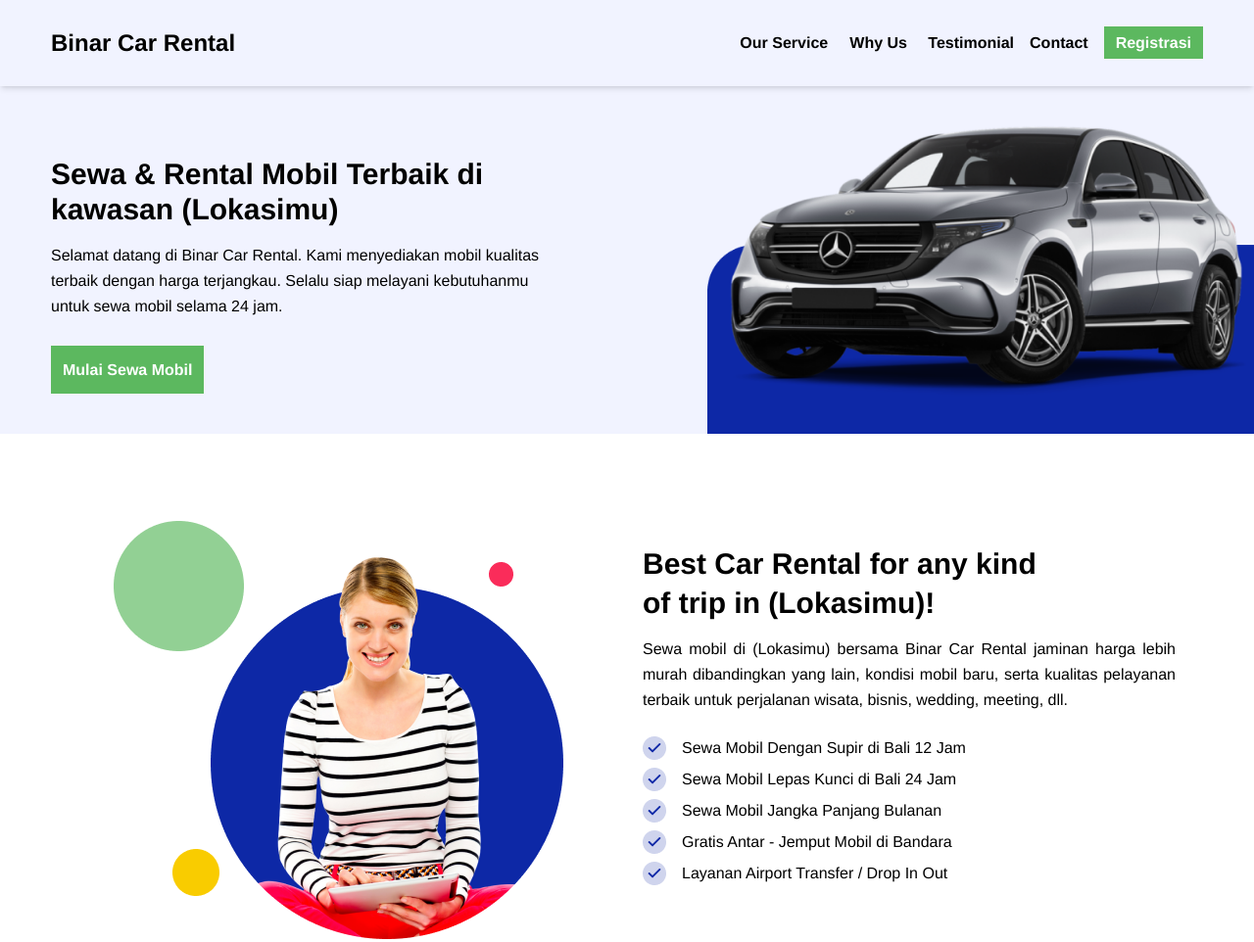
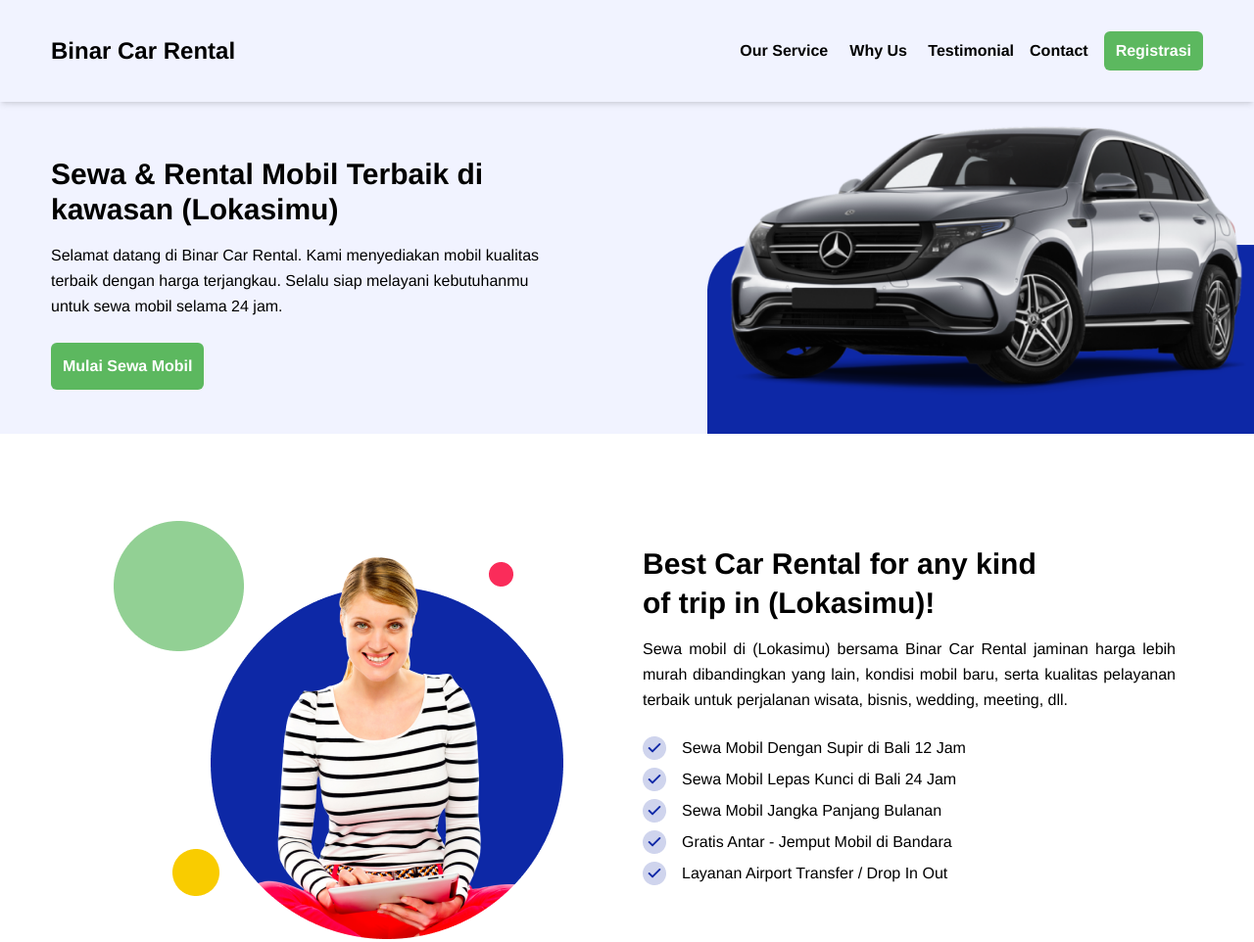
Before and after one commit to maretaeta/car-rental-binar, a website: page index.html in a window 1280 px wide. Shown: the top 962 px of the page at 98% size. Drawn offline with nearby package versions, Linux system fonts and the light colour scheme.

Commit message:
update button

```diff
--- a/index.html
+++ b/index.html
@@ -57,12 +57,12 @@
             <li class="hover:text-blue-600 py-4 px-6 md:px-2">
               <a href="#contact"> Contact </a>
             </li>
-            <li class="py-4 px-6 md:px-2">
-              <a
-                href="#"
-                class="bg-[#5CB85F] font-semibold text-white py-2 px-3 hover:shadow-lg hover:opacity-80"
-                >Registrasi</a
+            <li class="py-4 px-8 md:px-2">
+              <button
+                class="bg-[#5CB85F] rounded-md font-semibold text-white py-2 px-3 hover:shadow-lg hover:opacity-80"
               >
+                Registrasi
+              </button>
             </li>
           </ul>
 
@@ -124,11 +124,11 @@
                 <div
                   class="p-2.5 mt-3 flex items-center rounded-md px-4 duration-300 cursor-pointer"
                 >
-                  <a
-                    href="#"
-                    class="bg-[#5CB85F] text-white py-2 px-3 hover:shadow-lg hover:opacity-80"
-                    >Registrasi</a
+                  <button
+                    class="bg-[#5CB85F] text-sm rounded-md font-semibold text-white py-2 px-3 hover:shadow-lg hover:opacity-80"
                   >
+                    Registrasi
+                  </button>
                 </div>
               </div>
             </div>
@@ -147,18 +147,18 @@
               Sewa & Rental Mobil Terbaik di kawasan (Lokasimu)
             </h1>
             <div>
-              <p class="font-medium mb-10 mt-4 leading-relaxed">
+              <p class="font-medium mb-6 mt-4 leading-relaxed">
                 Selamat datang di Binar Car Rental. Kami menyediakan mobil
                 kualitas terbaik dengan harga terjangkau. Selalu siap melayani
                 kebutuhanmu untuk sewa mobil selama 24 jam.
               </p>
             </div>
-            <div>
-              <a
-                href="#"
-                class="bg-[#5CB85F] font-semibold text-white py-4 px-3 hover:shadow-lg hover:opacity-80"
-                >Mulai Sewa Mobil</a
+            <div class="pb-10">
+              <button
+                class="bg-[#5CB85F] rounded-md font-semibold text-white py-3 px-3 hover:shadow-lg hover:opacity-80"
               >
+                Mulai Sewa Mobil
+              </button>
             </div>
           </div>
         </div>
```
